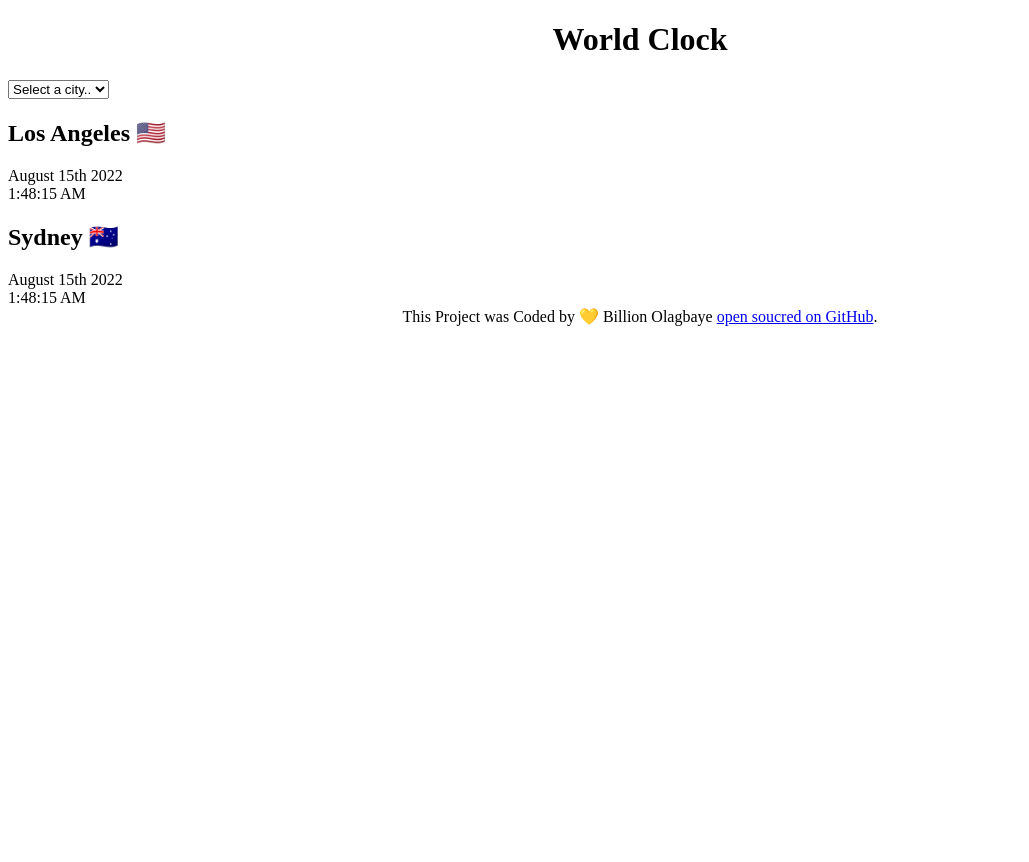
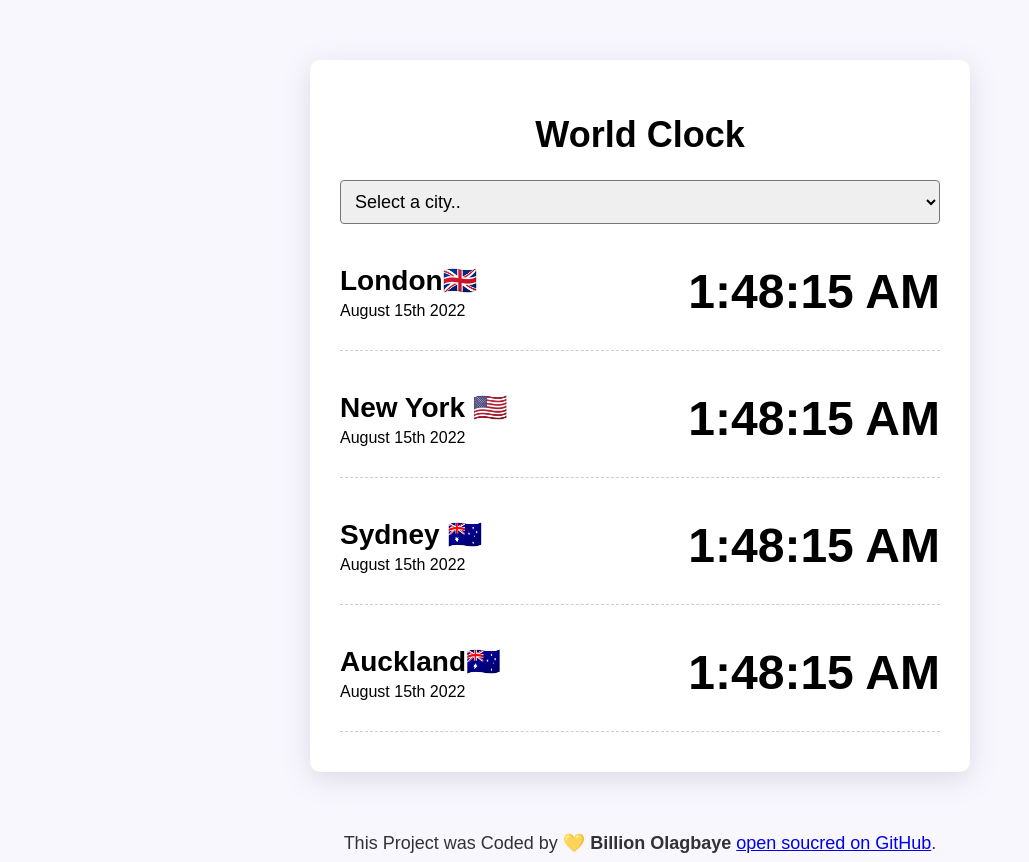
Before and after one commit to BillionOla/world-clock, a plain HTML site: page index.html in a window 1280 px wide. Shown: the whole page, without its empty margins (0-1029 px from the left). Before the commit the page ends 800 px from the top, so only its background shows below. Drawn offline with Linux system fonts and the light colour scheme; a script that the page names is missing.

Commit message:
css styling

```diff
--- a/css/styles.css
+++ b/css/styles.css
@@ -1,6 +1,48 @@
+body {
+  background-color: #f9f7fe;
+  font-family: sans-serif;
+}
+.container {
+  max-width: 600px;
+  margin: 60px auto;
+  background: white;
+  padding: 30px;
+  box-shadow: rgba(100, 100, 111, 0.2) 0px 7px 29px 0px;
+  border-radius: 10px;
+}
+.city {
+  display: flex;
+  margin: 10px 0;
+  justify-content: space-between;
+  padding: 30px 0;
+  border-bottom: 1px dashed rgba(0, 0, 0, 0.2);
+}
+.time {
+  font-size: 48px;
+  font-weight: bold;
+}
+
 h1 {
   text-align: center;
+  font-family: sans-serif;
+  font-size: 36px;
 }
+
+h2 {
+  margin: 0 0 5px;
+  font-size: 28px;
+}
+
+select {
+  display: block;
+  width: 100%;
+  font-size: 18px;
+  border-radius: 4px;
+  padding: 10px;
+}
+
 footer {
   text-align: center;
+  font-size: 18px;
+  color: rgba(0, 0, 0, 0.8);
 }
--- a/index.html
+++ b/index.html
@@ -8,27 +8,47 @@
     <title>Document</title>
 </head>
 <body>
-     <div class="container"></div>
+     <div class="container">
      <h1>World Clock</h1>
     <select id="cities">
          <option value="">Select a city..</option>
         <option value="">London</option>
         <option value="">New York</option>
         <option value="">Auckland</option>
+         <option value="">Sydney</option>
     </select>
     <div class="city">
-        <h2>Los Angeles 🇺🇸</h2>
+        <div>
+        <h2>London🇬🇧 </h2>
         <div class="date">August 15th 2022</div>
+        </div>
         <div class="time">1:48:15 AM</div>
       </div>
       <div class="city">
+        <div>
+        <h2>New York 🇺🇸</h2>
+        <div class="date">August 15th 2022</div>
+        </div>
+        <div class="time">1:48:15 AM</div>
+    </div>
+     <div class="city">
+        <div>
         <h2>Sydney 🇦🇺</h2>
         <div class="date">August 15th 2022</div>
+        </div>
+        <div class="time">1:48:15 AM</div>
+      </div>
+     <div class="city">
+        <div>
+        <h2>Auckland🇦🇺</h2>
+        <div class="date">August 15th 2022</div>
+        </div>
         <div class="time">1:48:15 AM</div>
       </div>
     </div>
+    </div>
     <footer>
-        This Project was Coded by 💛 Billion Olagbaye
+        This Project was Coded by 💛 <strong>Billion Olagbaye </strong>
         <a href="https://github.com/BillionOla/world-clock" target="-blank">open soucred on GitHub</a>.
         <script src="javascript/index.js"></script>
     </footer>
--- a/javascript/index.js
+++ /dev/null
@@ -1 +0,0 @@
-alert("Hello");
```
